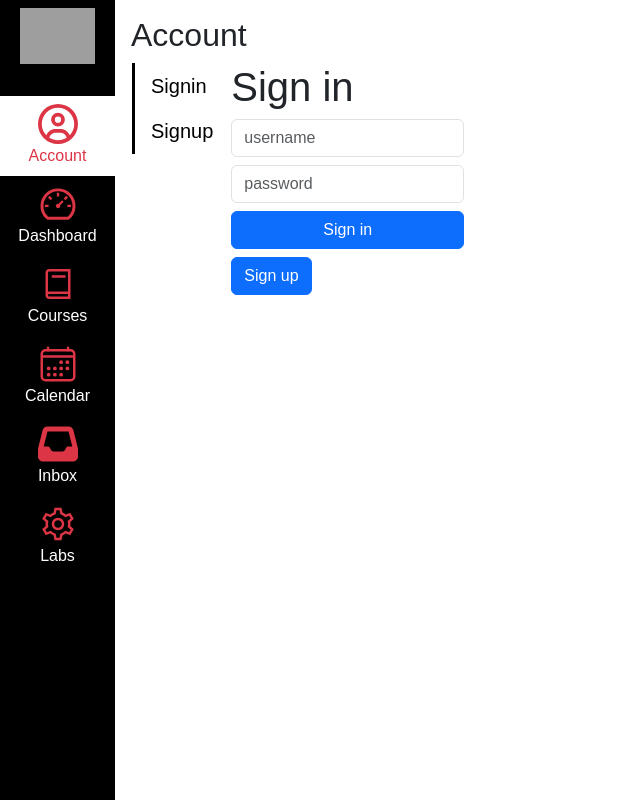
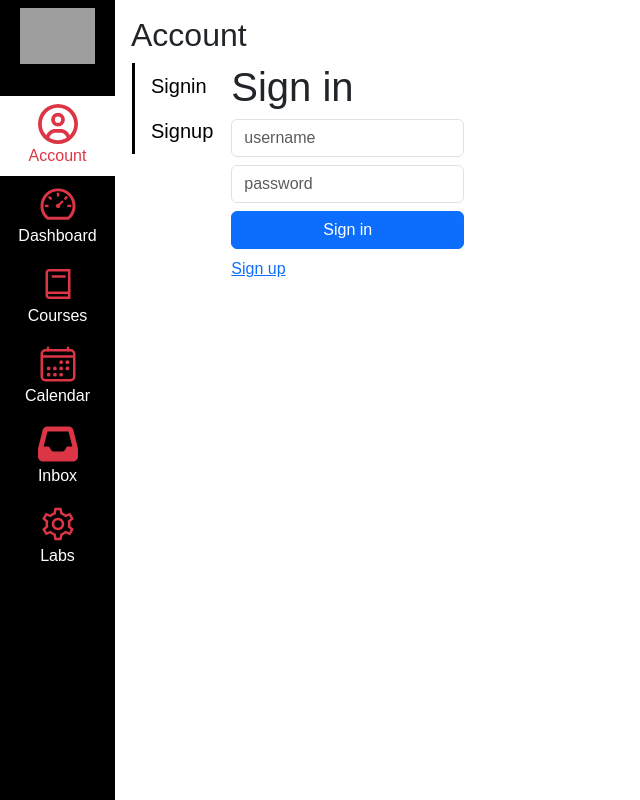
Before and after one commit to IbrahimaST/kambaz, a React (Vite) app: page /#/Kambaz/Account/Signin in a window 1280 px wide. Shown: the whole page, without its empty margins (0-640 px from the left). Built offline with nearby package versions, Linux system fonts and the light colour scheme; grey boxes are pictures that could not be loaded.

Commit message:
fixed up SIgnin

```diff
--- a/src/Kambaz/Account/Signin.tsx
+++ b/src/Kambaz/Account/Signin.tsx
@@ -1,4 +1,4 @@
-import { Button, FormControl } from "react-bootstrap";
+import { FormControl } from "react-bootstrap";
 import { useState } from "react";
 import { Link, useNavigate } from "react-router-dom";
 import { setCurrentUser } from "./reducer";
@@ -46,13 +46,17 @@ export default function Signin() {
         id="wd-signin-btn"
         to="/Kambaz/Account/Profile"
         className="btn btn-primary w-100 mb-2"
+        onClick={(e) => {
+          e.preventDefault();
+          signin();
+        }}
       >
         Sign in{" "}
       </Link>
       <br />
-      <Button onClick={signin} id="wd-signup-link">
+      <Link to="/Kambaz/Account/Signup" id="wd-signup-link">
         Sign up
-      </Button>
+      </Link>
     </div>
   );
 }
```
